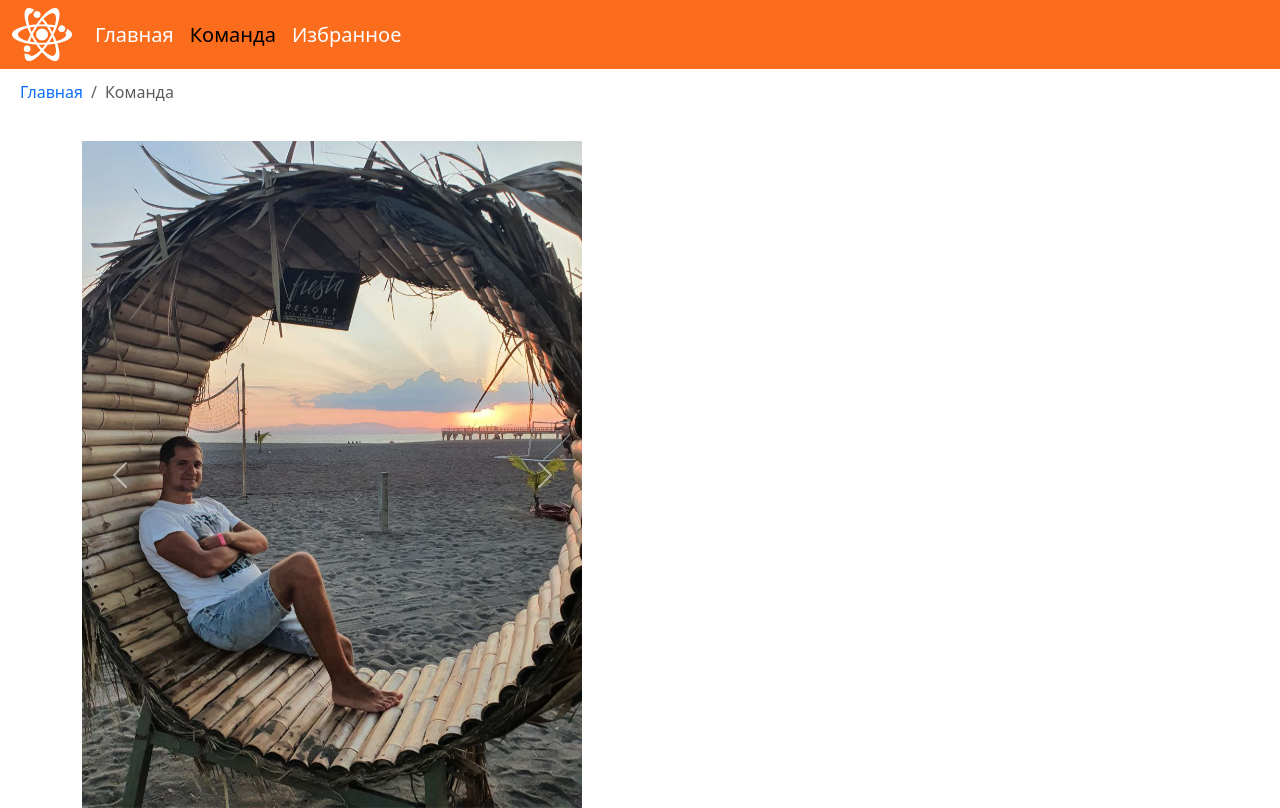
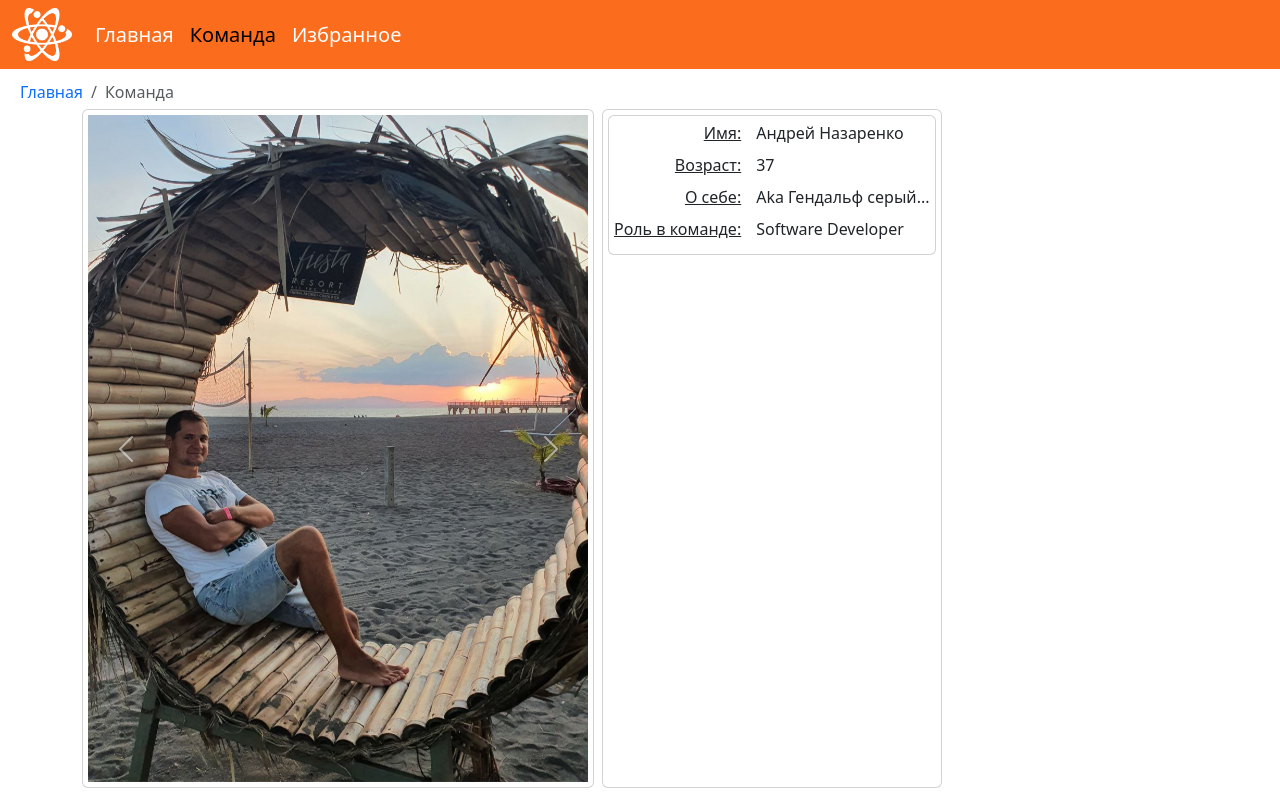
Before and after one commit to EvgenyKhodykin/hackathon_React, a React (Vite) app: page /team/78e6b4902884fb130fd7 in a window 1280 px wide. Built offline with nearby package versions, Linux system fonts and the light colour scheme.

Commit message:
current result

```diff
--- a/src/components/Slider.jsx
+++ b/src/components/Slider.jsx
@@ -10,6 +10,7 @@ function Slider({ userId }) {
 
     if (user) {
         return (
+            <div className='card'>
                 <div className='slider'>
                     <div
                         id='carouselExampleControls'
@@ -20,7 +21,9 @@ function Slider({ userId }) {
                             {user.photo.others.map((photo, index) => (
                                 <div
                                     key={index}
-                                className={index === 0 ? 'carousel-item active' : 'carousel-item'}
+                                    className={
+                                        index === 0 ? 'carousel-item active' : 'carousel-item'
+                                    }
                                 >
                                     <img src={photo} className='d-block w-100' alt='Photo' />
                                 </div>
@@ -46,6 +49,7 @@ function Slider({ userId }) {
                         </button>
                     </div>
                 </div>
+            </div>
         )
     }
     return 'Loading...'
--- a/src/pages/MemberPage.jsx
+++ b/src/pages/MemberPage.jsx
@@ -2,6 +2,7 @@ import { useEffect, useState } from 'react'
 import { useParams } from 'react-router-dom'
 import API from '../mockData/members.api'
 import Slider from '../components/Slider'
+import Loading from '../components/Loading'
 
 function MemberPage() {
     const { userId } = useParams()
@@ -13,21 +14,48 @@ function MemberPage() {
 
     if (user) {
         return (
-            <>
-                <div className='container mt-5'>
-                    <div className='row justify-content-center'>
-                        <div className='col-12'>
-                            <div>
-                                <Slider userId={userId} />
-                            </div>
+            <div className='container' style={{ display: 'flex' }}>
+                <Slider userId={userId} />
+                <div className='card mx-2'>
+                    <div
+                        className='card'
+                        style={{
+                            display: 'flex',
+                            flexDirection: 'row'
+                        }}
+                    >
+                        <div
+                            style={{
+                                display: 'flex',
+                                alignItems: 'flex-end',
+                                flexDirection: 'column',
+                                textDecoration: 'underline'
+                            }}
+                        >
+                            <p className='card-title'>Имя:</p>
+                            <p className='card-title'>Возраст:</p>
+                            <p className='card-title'>О себе:</p>
+                            <p className='card-title'>Роль в команде:</p>
                         </div>
-                        <div className='col-8'></div>
+                        <div
+                            style={{
+                                display: 'flex',
+                                alignItems: 'flex-start',
+                                flexDirection: 'column',
+                                marginLeft: '15px'
+                            }}
+                        >
+                            <p className='card-title'>{user.name}</p>
+                            <p className='card-title'>{user.age}</p>
+                            <p className='card-title'>{user.about}</p>
+                            <p className='card-title'>{user.role}</p>
+                        </div>
                     </div>
                 </div>
-            </>
+            </div>
         )
     }
-    return 'Loading...'
+    return <Loading />
 }
 
 export default MemberPage
```
Lines whose indentation alone changed are shown as unchanged.
